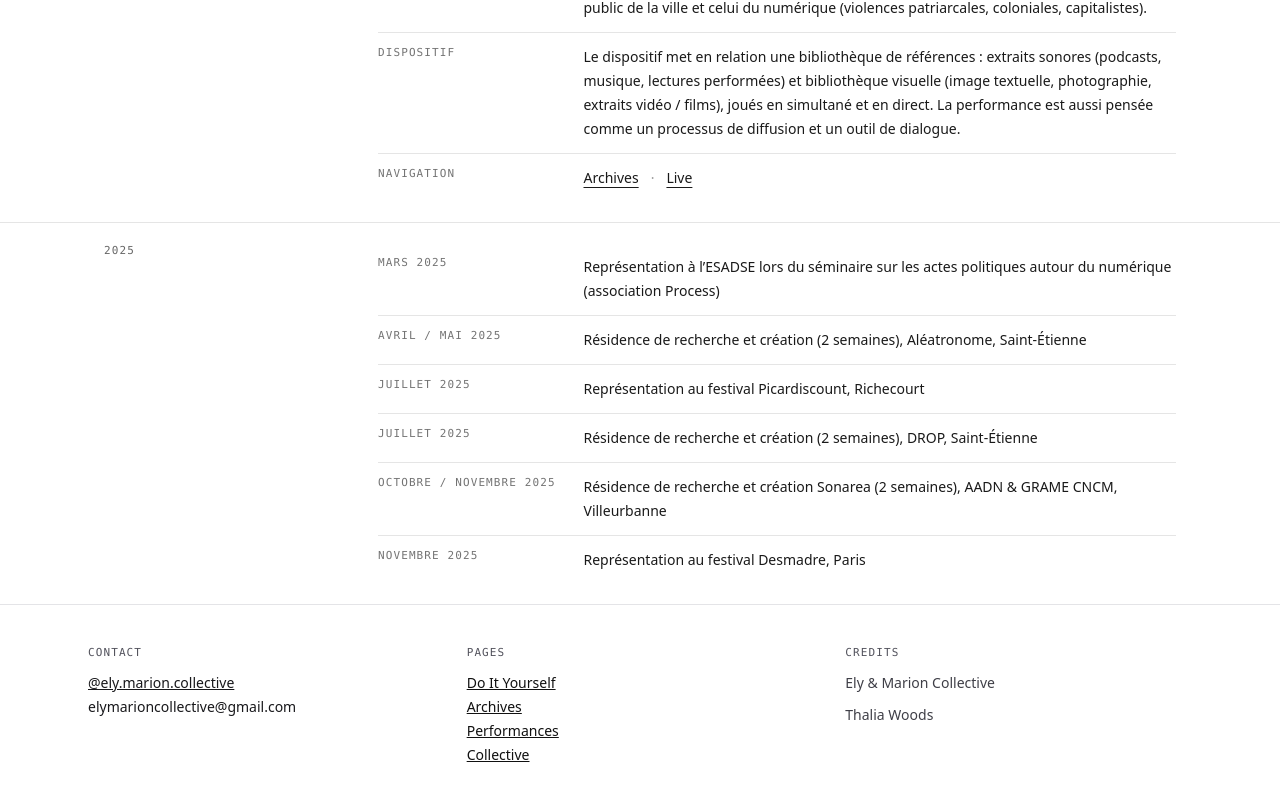
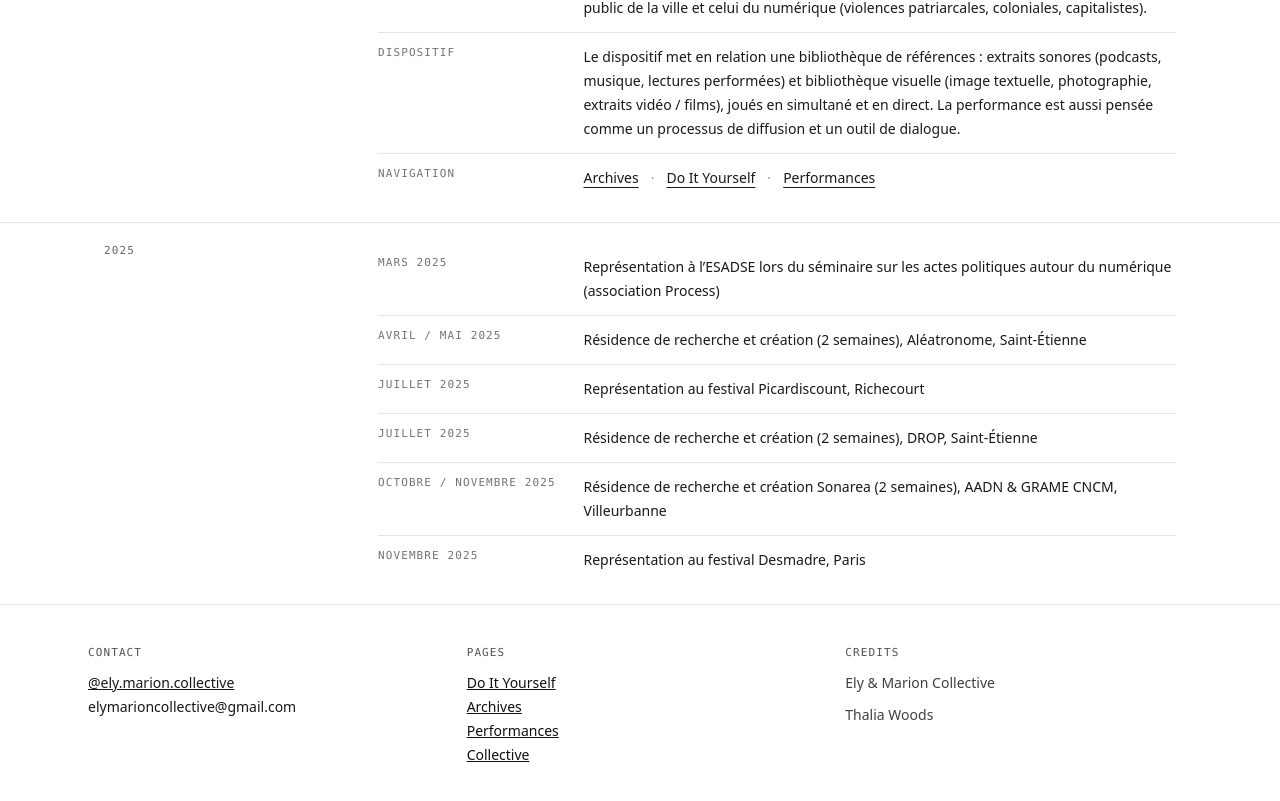
Before and after one commit to thaliawoods/temoigner-pour-lutter-tool, a Next.js app: page /collective in a window 1280 px wide. Shown: the part 958-1759 px from the top of the page. Built offline with nearby package versions, Linux system fonts and the light colour scheme.

Commit message:
update Collective

```diff
--- a/src/app/collective/page.tsx
+++ b/src/app/collective/page.tsx
@@ -53,7 +53,7 @@ function Row({
 function ContactBlock() {
   return (
     <div className="w-full md:max-w-[420px]">
-<div className="divide-y divide-black/10 border-t border-black/10">
+      <div className="divide-y divide-black/10 border-t border-black/10">
         <div className="grid grid-cols-12 gap-6 py-4">
           <div className="col-span-12 md:col-span-4">
             <div className="mono text-[11px] uppercase tracking-widest text-black/60">
@@ -127,8 +127,8 @@ export default function CollectivePage() {
               Le duo Ely &amp; Marion est né avec l’intention de créer un outil
               de diffusion des luttes féministes. La collective est composée de
               deux jeunes artistes, <strong>Elyette Gauthier</strong> et{" "}
-              <strong>Marion Serclérat</strong>, récemment diplômées du DNSEP Art
-              contemporain — Design contemporain, mention Espace, à l’École
+              <strong>Marion Serclérat</strong>, récemment diplômées du DNSEP
+              Art contemporain — Design contemporain, mention Espace, à l’École
               d’Art et de Design de Saint-Étienne.
             </p>
           </div>
@@ -156,10 +156,10 @@ export default function CollectivePage() {
         <Section id="artistes" title="artistes">
           <div className="divide-y divide-black/10">
             <Row label="elyette gauthier">
-              Artiste pluridisciplinaire (sculpture, graphisme, édition, estampe,
-              performance, son). Elle explore la création sonore via le montage
-              live d’échantillons, l’enregistrement audio et le mix, avec
-              l’objectif de concevoir des espaces inclusifs au sein
+              Artiste pluridisciplinaire (sculpture, graphisme, édition,
+              estampe, performance, son). Elle explore la création sonore via le
+              montage live d’échantillons, l’enregistrement audio et le mix,
+              avec l’objectif de concevoir des espaces inclusifs au sein
               d’environnements immersifs. Son travail interroge aussi la
               représentation des corps sexisés dans l’espace public et les
               dynamiques de domination / appropriation des lieux.
@@ -206,9 +206,17 @@ export default function CollectivePage() {
                 <span className="text-black/40">·</span>
                 <Link
                   className="underline underline-offset-4 hover:opacity-70 transition-opacity"
-                  href="/live"
+                  href="/diy"
                 >
-                  Live
+                  Do It Yourself
+                </Link>
+                <span className="text-black/40">·</span>
+
+                <Link
+                  className="underline underline-offset-4 hover:opacity-70 transition-opacity"
+                  href="/performances"
+                >
+                  Performances
                 </Link>
               </span>
             </Row>
```
